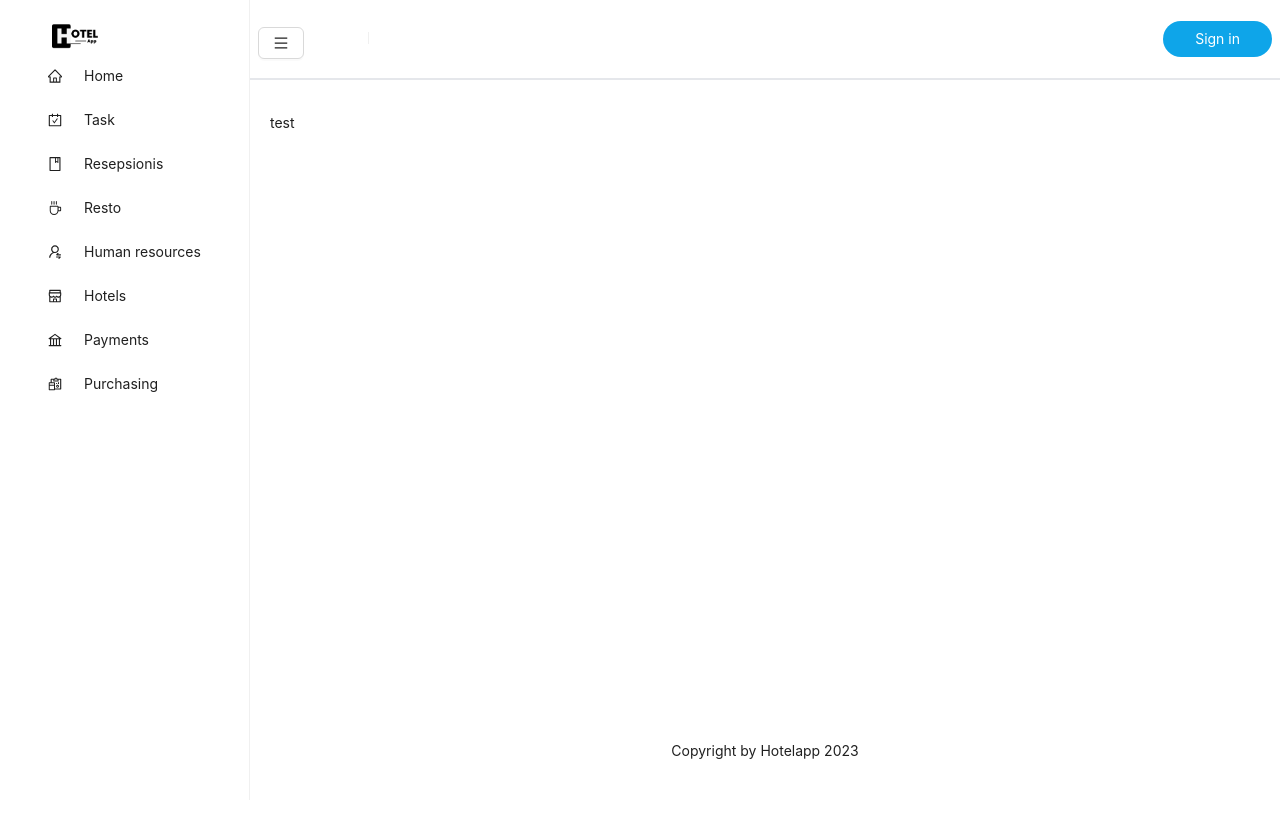
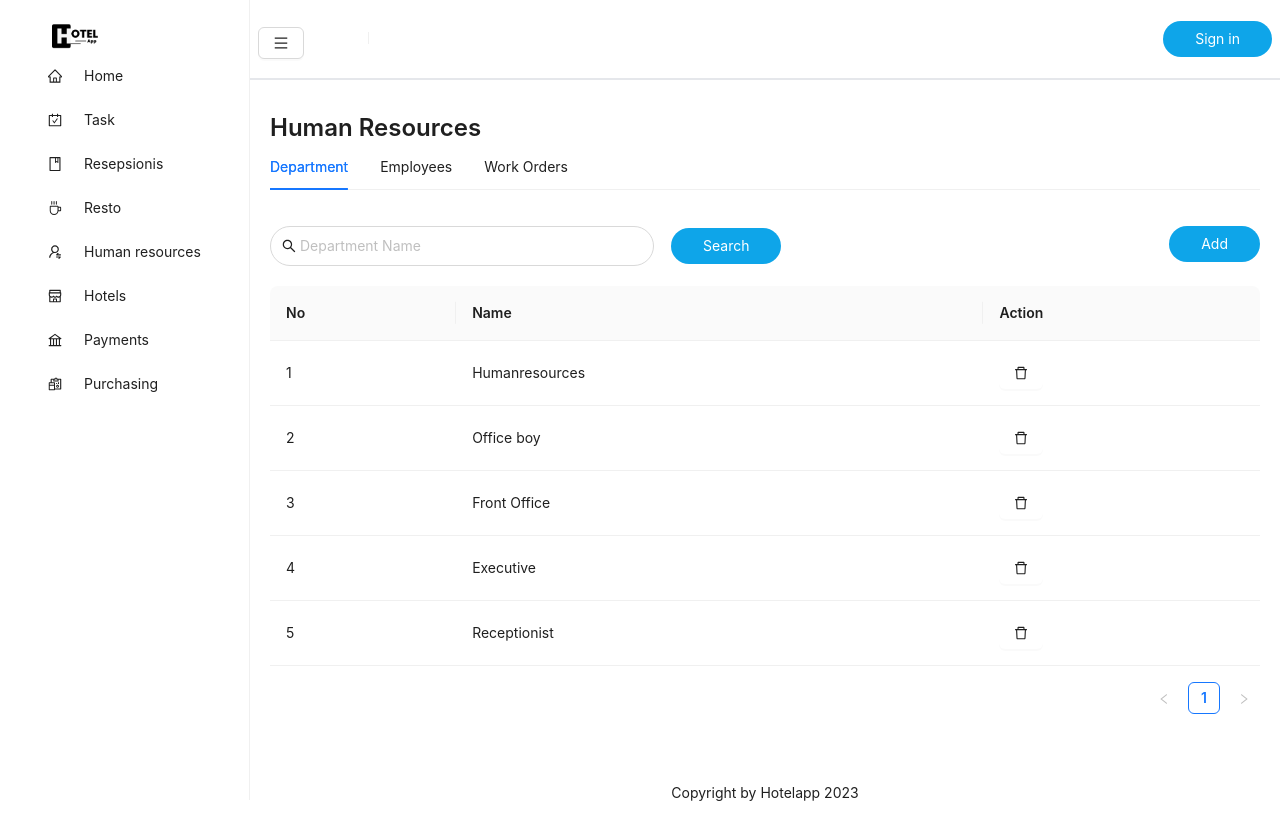
Before and after one commit to Achmadrendra1/Realta-Hotel, a Next.js app in the folder frontend/: page /dashboard/hr in a window 1280 px wide. Before the commit the page ends 800 px from the top, so only its background shows below. Built offline with nearby package versions, Linux system fonts and the light colour scheme.

Commit message:
edit and add new files

```diff
--- a/frontend/src/Redux/Configs/url.ts
+++ b/frontend/src/Redux/Configs/url.ts
@@ -1,3 +1,3 @@
 export const configuration = {
-    BASE_URL : 'http://localhost:3500'
+    BASE_URL : 'http://localhost:3501'
 }
--- a/frontend/src/components/Sidebar.tsx
+++ b/frontend/src/components/Sidebar.tsx
@@ -5,11 +5,11 @@ import {useState} from 'react'
 const { Sider } = Layout
 const Sidebar = ({nav, collapsed, logo, locations} : {nav:any, collapsed:any, logo:string, locations:string}) => {
     return(
-        <Sider width={collapsed ? 120 : 250} trigger={null} collapsible collapsed={collapsed} >
+        <Sider width={collapsed ? 120 : 250} trigger={null} collapsible collapsed={collapsed} className='relative'>
             <Menu
-            className='p-5'
+            className='p-5 fixed top-0'
             mode="inline"
-            style={{ height: '100%' }}>
+            style={{ height: '100%', width: collapsed ? 80 : 250 }}>
                 <div className={`bg-white w-full ${collapsed ? 'p-0' : 'pl-8'} flex`}>
                     <img src={logo} alt='logo' className='w-auto h-8'/>
                 </div>
--- /dev/null
+++ b/frontend/src/components/hr/department.tsx
@@ -0,0 +1,88 @@
+import { DeleteOutlined, SearchOutlined } from "@ant-design/icons"
+import { Button, Col, Form, Input, Modal, Row, Space, Table } from "antd"
+import Buttons from "../Button"
+import { useState } from "react"
+
+const Department = () => {
+    const [open, setOpen] = useState(false)
+    const [form, setForm] = useState('')
+    const onClose = () => {
+        setOpen(false)
+        setForm('')
+    }
+
+    const onOpens = (id?:any) => {
+        setOpen(true)
+    }
+
+    const dummy = [
+        {
+            id: 1,
+            name: 'Humanresources'
+        },
+        {
+            id: 2,
+            name: 'Office boy'
+        },
+        {
+            id: 3,
+            name: 'Front Office'
+        },
+        {
+            id: 4,
+            name: 'Executive'
+        },
+        {
+            id: 5,
+            name: 'Receptionist'
+        }
+    ]
+
+    const columns = [
+        {
+            title: 'No',
+            key: 'index',
+            render: (text:any, record:any, index:any) => index + 1
+        },
+        {
+            title: 'Name',
+            dataIndex: 'name',
+            key: 'name',
+        },
+        {
+            title: 'Action',
+            key: 'action',
+            render: (_:any, record:any) => (
+                <Button className="border-none" onClick={() => console.log(record.id)}><DeleteOutlined /></Button>
+            )
+        }
+    ];
+    return(
+        <div>
+            <Modal title='Add Task' open={open} closable={false} footer={
+                <div className="w-full flex gap-5 justify-end">
+                    <Buttons funcs={onClose} type='danger'>Cancel</Buttons>
+                    <Buttons funcs={onClose}>Save</Buttons>
+                </div>
+            }>
+                <Form.Item label='Department'>
+                    <Input placeholder="Add department" value={form} onChange={e => setForm(e.target.value)}/>
+                </Form.Item>
+            </Modal>
+            <Row justify='space-between' className="my-5">
+                <Col>
+                    <Space size={17}>
+                        <Input className="w-96 py-2 rounded-full" placeholder="Department Name" prefix={<SearchOutlined />}/>
+                        <Buttons>Search</Buttons>
+                    </Space>
+                </Col>
+                <Col>
+                    <Buttons funcs={onOpens}>Add</Buttons>
+                </Col>
+            </Row>
+            <Table loading={dummy ? false : true} columns={columns} dataSource={dummy}/>
+        </div>
+    )
+}
+
+export default Department
--- a/frontend/src/layouts/dashboard.tsx
+++ b/frontend/src/layouts/dashboard.tsx
@@ -63,7 +63,7 @@ const Dashboard = ({children} : {children:any}) => {
                 <title>Hotel App</title>
                 <meta name="description" content="Generated by create next app" />
                 <meta name="viewport" content="width=device-width, initial-scale=1" />
-                <link rel="icon" href="/assets/Hotel_Icon.png" />
+                <link rel="icon" href="/assets/icons.png" />
             </Head>
             <Layout className='bg-white  max-h-screen' hasSider>
                 <Sidebar nav={navigation} collapsed={collapsed} logo="/assets/icons.png" locations={router.asPath}/>
--- a/frontend/src/pages/dashboard/hr/index.tsx
+++ b/frontend/src/pages/dashboard/hr/index.tsx
@@ -1,9 +1,28 @@
+import Department from "@/components/hr/department"
 import Dashboard from "@/layouts/dashboard"
+import { Tabs } from "antd"
 
 const Human = () => {
     return(
         <Dashboard>
-            test
+            <h1 className="text-2xl font-semibold">Human Resources</h1>
+            <Tabs items={[
+                {
+                    key: '1',
+                    label: 'Department',
+                    children: <Department/>
+                },
+                {
+                    key: '2',
+                    label: 'Employees',
+                    children: <div>Test</div>
+                },
+                {
+                    key: '3',
+                    label: 'Work Orders',
+                    children: <div>Test</div>
+                }
+            ]}/>
         </Dashboard>
     )
 }
```
Also changed, not shown: 2 other files (tests, documents, lock files or other folders).
